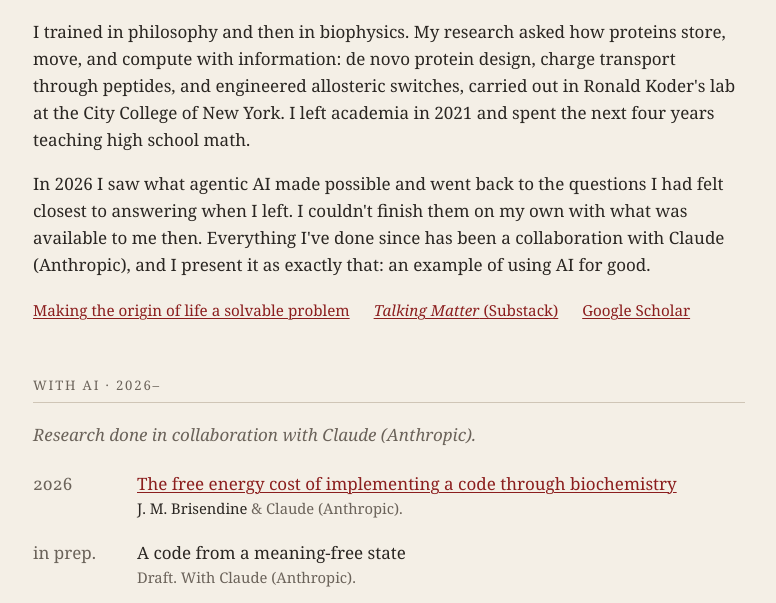
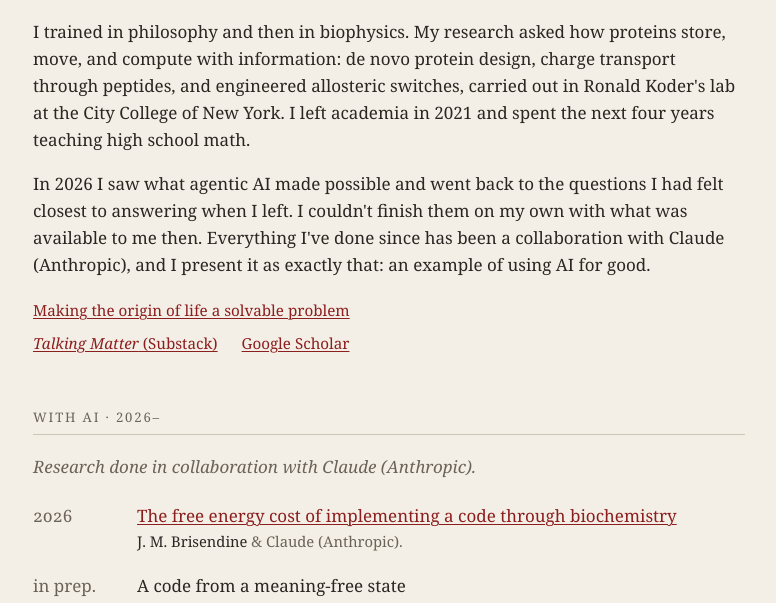
Before and after one commit to JosephBrisendine/josephbrisendine.github.io, a plain HTML site: page index.html in a window 1280 px wide. Shown: the part 153-756 px from the top of the page, without its empty margins (251-1027 px from the left). Drawn offline with Linux system fonts and the light colour scheme.

Commit message:
Put featured project link on its own line in header nav
Co-Authored-By: Claude Opus 5.5 <noreply@anthropic.com>
Claude-Session: https://claude.ai/code/session_01KoBUPx5mnhARouKRM48r4A

```diff
--- a/index.html
+++ b/index.html
@@ -43,6 +43,7 @@
   .bio p { margin: 0 0 1rem; }
   nav.links { margin: 1.25rem 0 0; font-size: 0.95rem; }
   nav.links a { margin-right: 1.25rem; }
+  nav.links a.featured { display: block; margin: 0 0 0.5rem; }
   a { color: var(--link); text-decoration-thickness: 1px; text-underline-offset: 2px; }
   a:hover { text-decoration-thickness: 2px; }
 
@@ -98,7 +99,7 @@
     <p>In 2026 I saw what agentic AI made possible and went back to the questions I had felt closest to answering when I left. I couldn't finish them on my own with what was available to me then. Everything I've done since has been a collaboration with Claude (Anthropic), and I present it as exactly that: an example of using AI for good.</p>
   </div>
   <nav class="links">
-    <a href="origin-of-life-solvable.html">Making the origin of life a solvable problem</a>
+    <a class="featured" href="origin-of-life-solvable.html">Making the origin of life a solvable problem</a>
     <a href="https://josephmurphybrisendine.substack.com"><em>Talking Matter</em> (Substack)</a>
     <a href="https://scholar.google.com/scholar?q=%22JM+Brisendine%22">Google Scholar</a>
   </nav>
```
